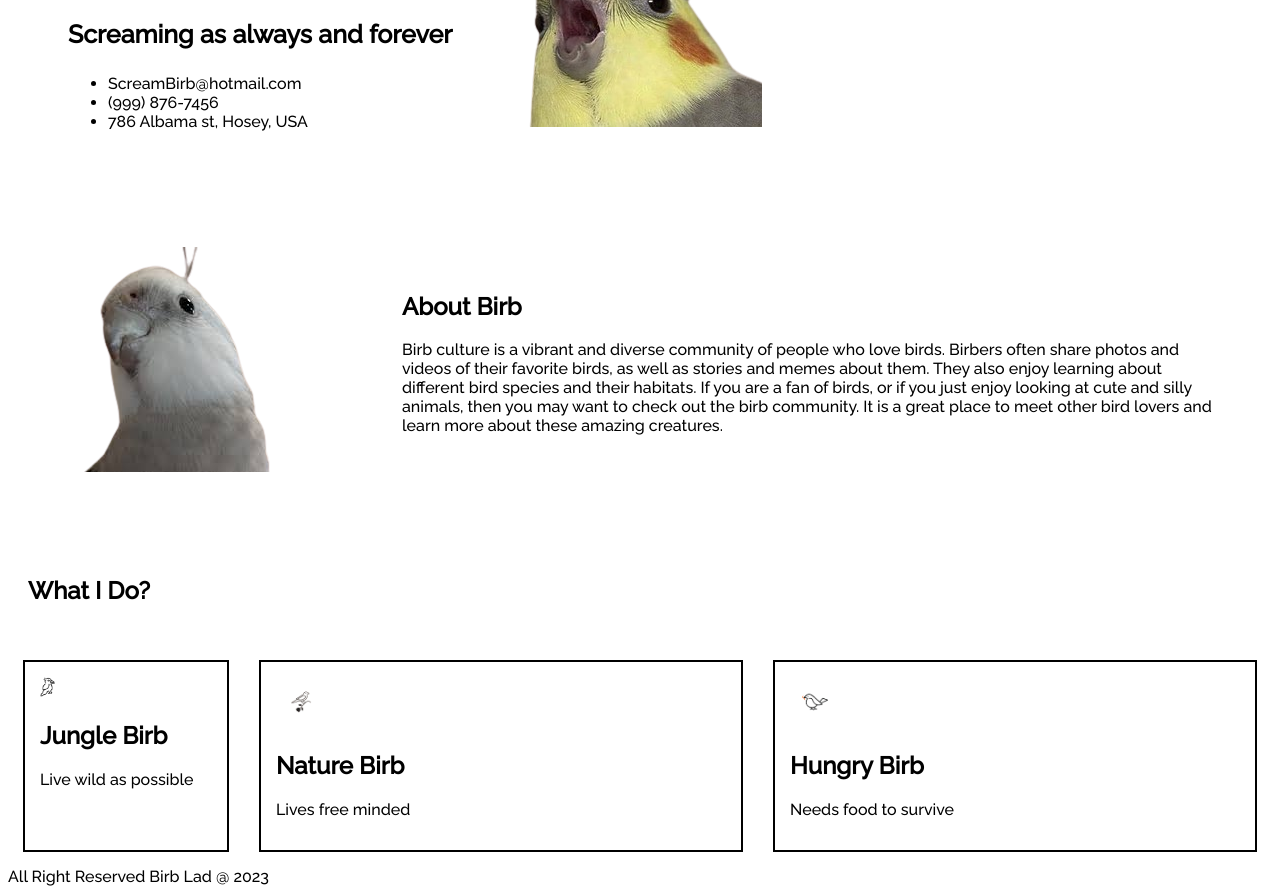
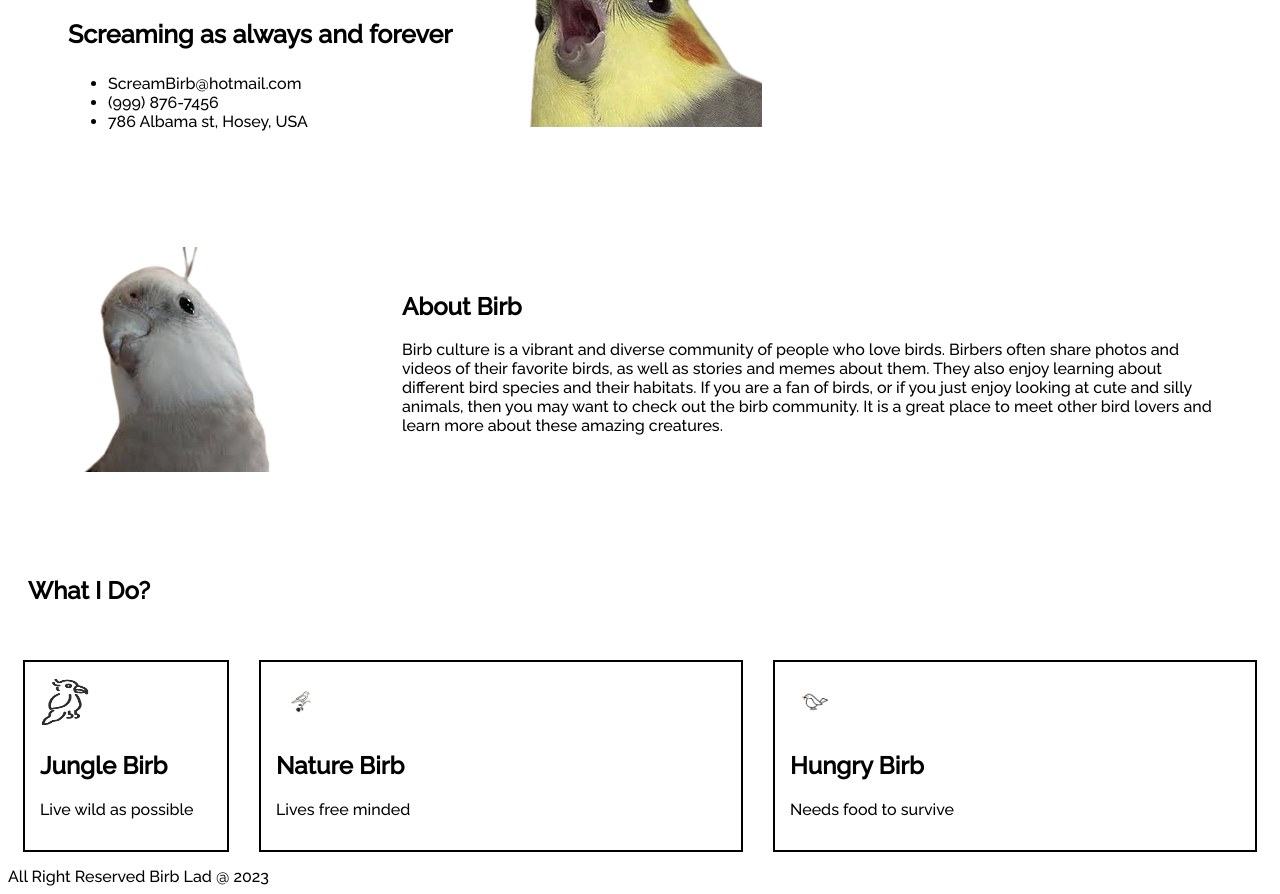
Before and after one commit to Birb0071/Assignment-1, a plain HTML site: page Index.html in a window 1280 px wide. Shown: the part 131-1025 px from the top of the page. Drawn offline with Linux system fonts and the light colour scheme.

Commit message:
Update Index.html

```diff
--- a/Index.html
+++ b/Index.html
@@ -60,7 +60,7 @@ If you are a fan of birds, or if you just enjoy looking at cute and silly animal
  </div>
  <div class="insider">
    <div class="cube">
-     <a href="https://en.wikipedia.org/wiki/Jungle" class="" target="_blank"><img src="/Jungle_birb.png" alt="" height="20px" width="15px"/></a>
+     <a href="https://en.wikipedia.org/wiki/Jungle" class="" target="_blank"><img src="/Jungle_birb.png" alt="" height="50px" width="50px"/></a>
      <h2>Jungle Birb</h2>
      <p>
        Live wild as possible
```
